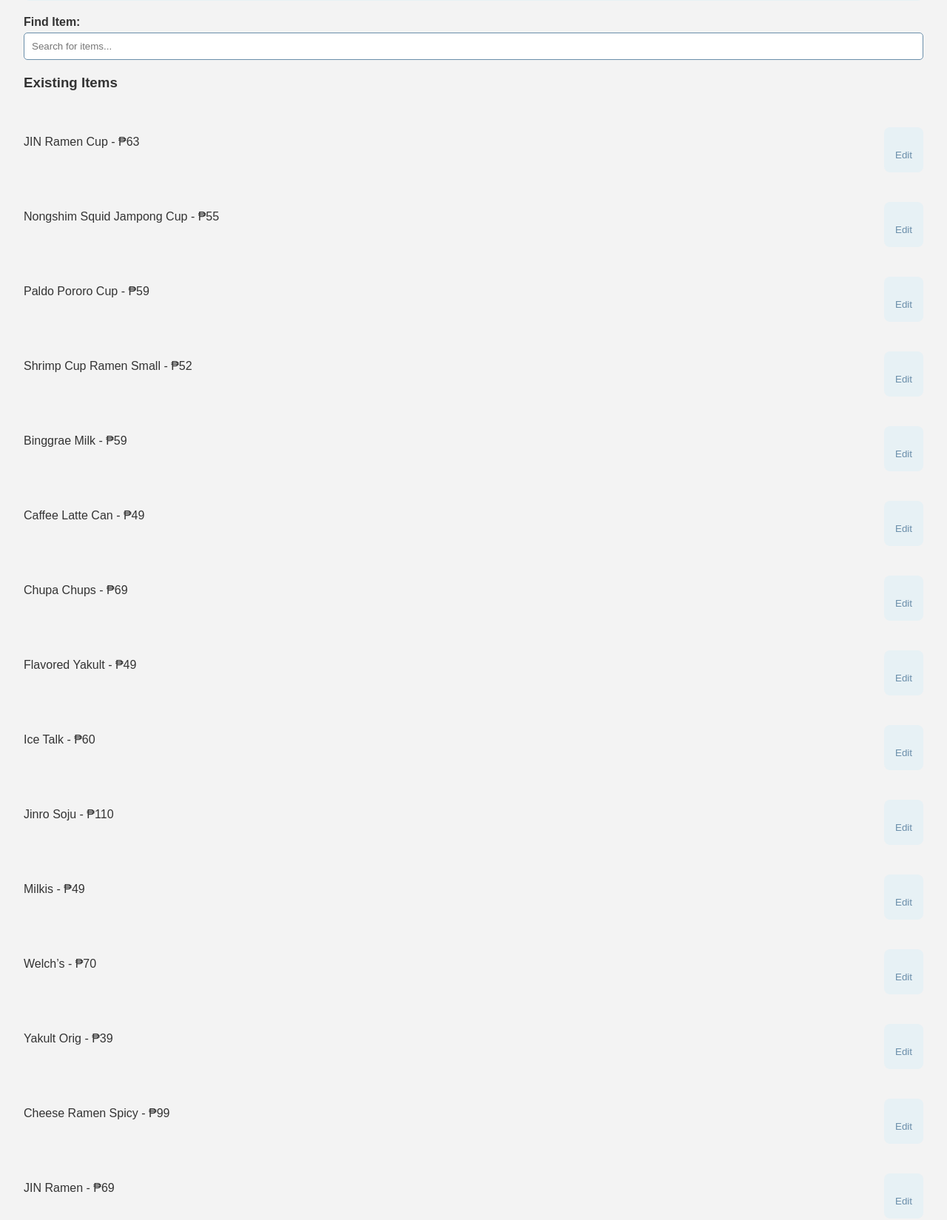
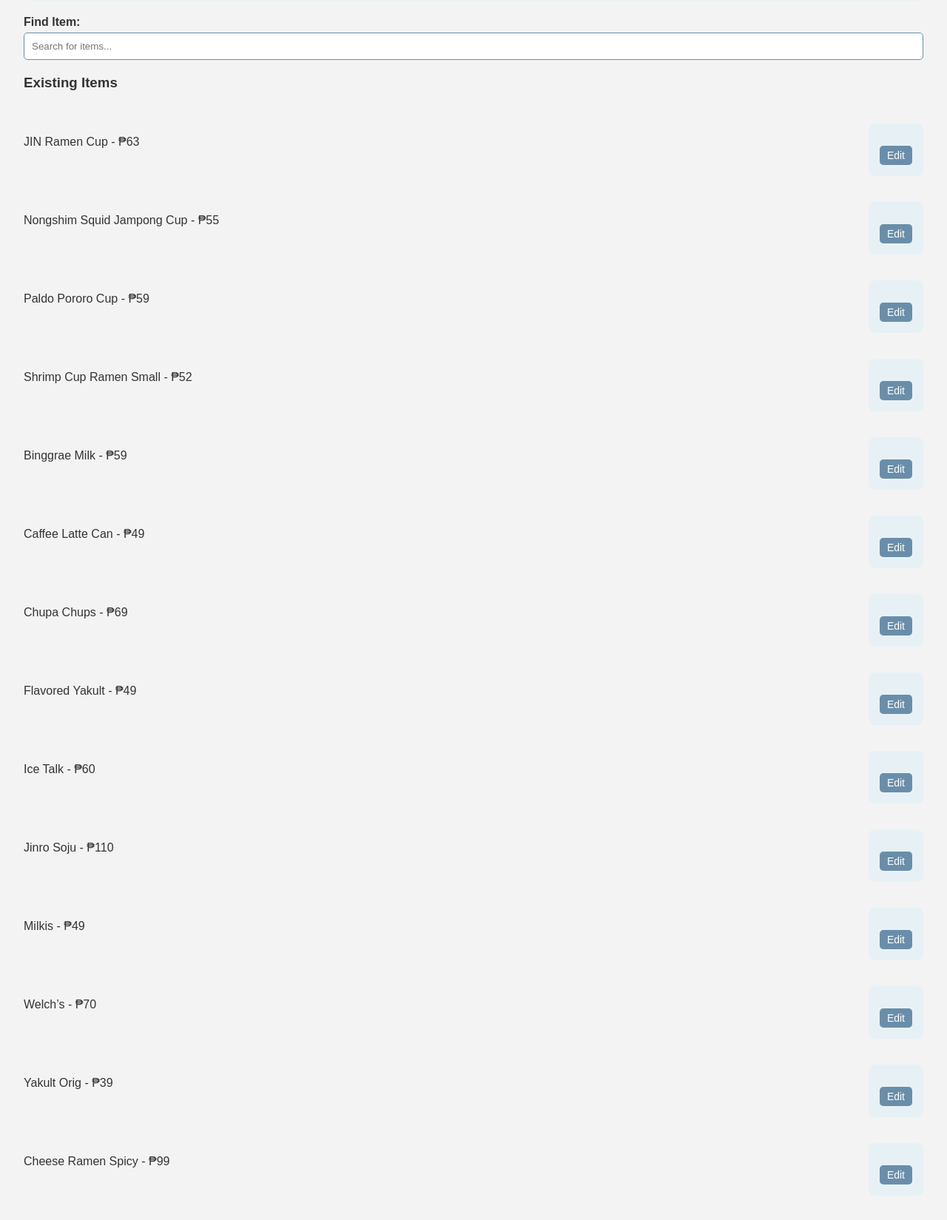
Before and after one commit to skullmatrix/HnSRamyeon, a Flask app: page /add_item in a window 1280 px wide. Shown: the part 440-2089 px from the top of the page at 74% size. Run offline with Flask 2, Linux system fonts and the light colour scheme; data comes from the database, SQL or seed files in the repository.

Commit message:
Update add_item.html

```diff
--- a/templates/add_item.html
+++ b/templates/add_item.html
@@ -72,22 +72,24 @@
             padding: 0; /* Remove padding */
         }
         .item-entry {
-            padding: 10px 0; /* Adjusted padding for item entries */
+            padding: 5px 0; /* Adjusted padding for item entries */
             display: flex;
             justify-content: space-between;
             align-items: center;
-            /* Removed border-bottom */
+            margin-bottom: 5px; /* Added margin to separate items */
         }
         .edit-button {
-            padding: 0; /* Remove padding */
-            background-color: transparent; /* Make the background transparent */
-            color: #6a8eaa; /* Match the text color */
+            padding: 5px 10px; /* Adjust padding for a smaller button */
+            background-color: #6a8eaa; /* Set to match the desired button color */
+            color: white; /* Set text color to white */
             border: none; /* Remove border */
+            border-radius: 5px; /* Rounded corners */
             cursor: pointer;
-            transition: color 0.3s; /* Change color on hover */
+            transition: background-color 0.3s; /* Change background color on hover */
+            font-size: 14px; /* Adjust font size for better fit */
         }
         .edit-button:hover {
-            color: #5a6f85; /* Darker shade on hover */
+            background-color: #5a6f85; /* Darker shade on hover */
         }
     </style>
     <script>
```
